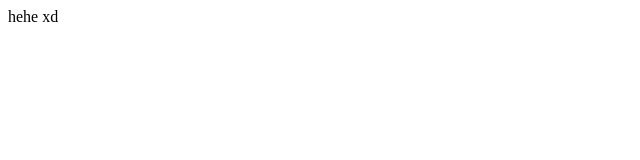
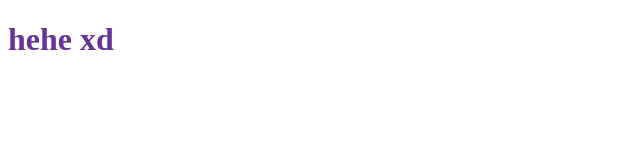
Before and after one commit to MilanaSabovljev/use-once, a plain HTML site: page index.html in a window 1280 px wide. Shown: the whole page, without its empty margins (0-640 px from the left). Drawn offline with Linux system fonts and the light colour scheme.

Commit message:
update title and color

```diff
--- a/index.html
+++ b/index.html
@@ -3,9 +3,10 @@
 <head>
     <meta charset="UTF-8">
     <meta name="viewport" content="width=device-width, initial-scale=1.0">
+    <link rel="stylesheet" href="style.css">
     <title>Document</title>
 </head>
 <body>
-    hehe xd
+    <h1 class="title">hehe xd</h1>
 </body>
 </html>
--- /dev/null
+++ b/style.css
@@ -0,0 +1,3 @@
+.title {
+    color: rebeccapurple;
+}
```
